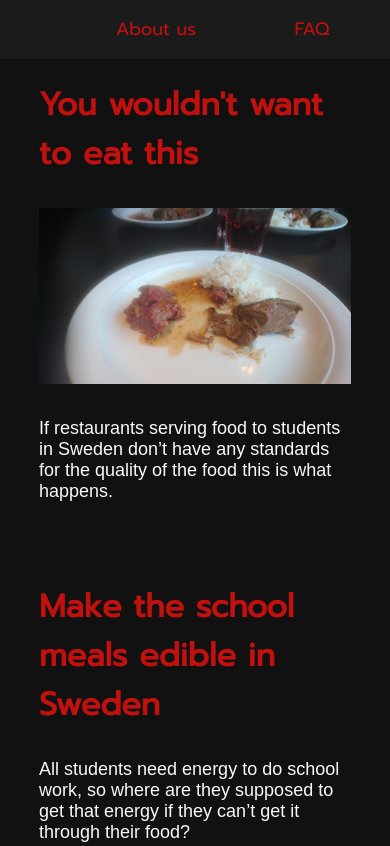
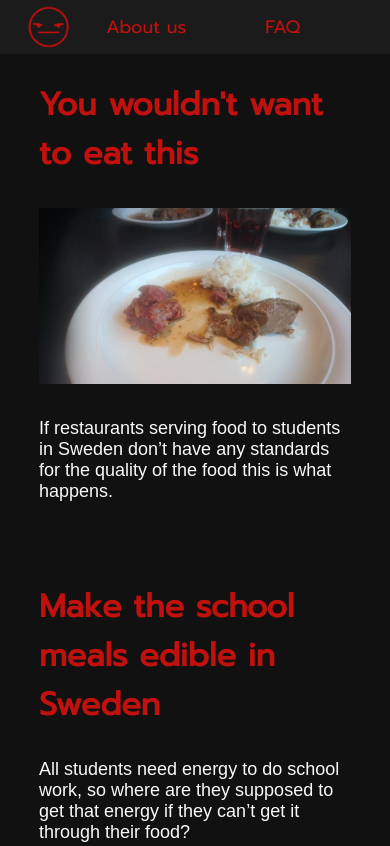
Before and after one commit to filipandersson3/webb1-kampanj, a plain HTML site: page docs/index.html in a window 390 px wide. Shown: the top 846 px of the page. Drawn offline with Linux system fonts and the light colour scheme; a web font is replaced by a local one.

Commit message:
fix: responsivitet och fel länkning

```diff
--- a/docs/stylesheets/style.css
+++ b/docs/stylesheets/style.css
@@ -40,11 +40,15 @@ body {
     text-align: center;
     color: #C1110E;
 }
+.navitem:last-child {
+    margin-right: 40%;
+}
 
 .navimg {
     max-width: 25%;
     line-height: 0;
     padding: 0;
+    padding-left: 10%;
 }
 
 p {
@@ -104,6 +108,11 @@ img {
         width: 60%;
 		margin: 0 auto;
     }
+    .navimg {
+        width: 100%;
+        padding-left: 5%;
+        content: url(../img/logo.png);
+    }
 }
 @media (max-width: 660px){
 	.container {
@@ -114,6 +123,9 @@ img {
     .navimg {
         max-width: 15%;
         padding-left: 5%;
-        content: url(img/logo2.png);
+        content: url(../img/logo2.png);
+    }
+    .navitem:last-child {
+        margin-right: 10%;
     }
 }
```
